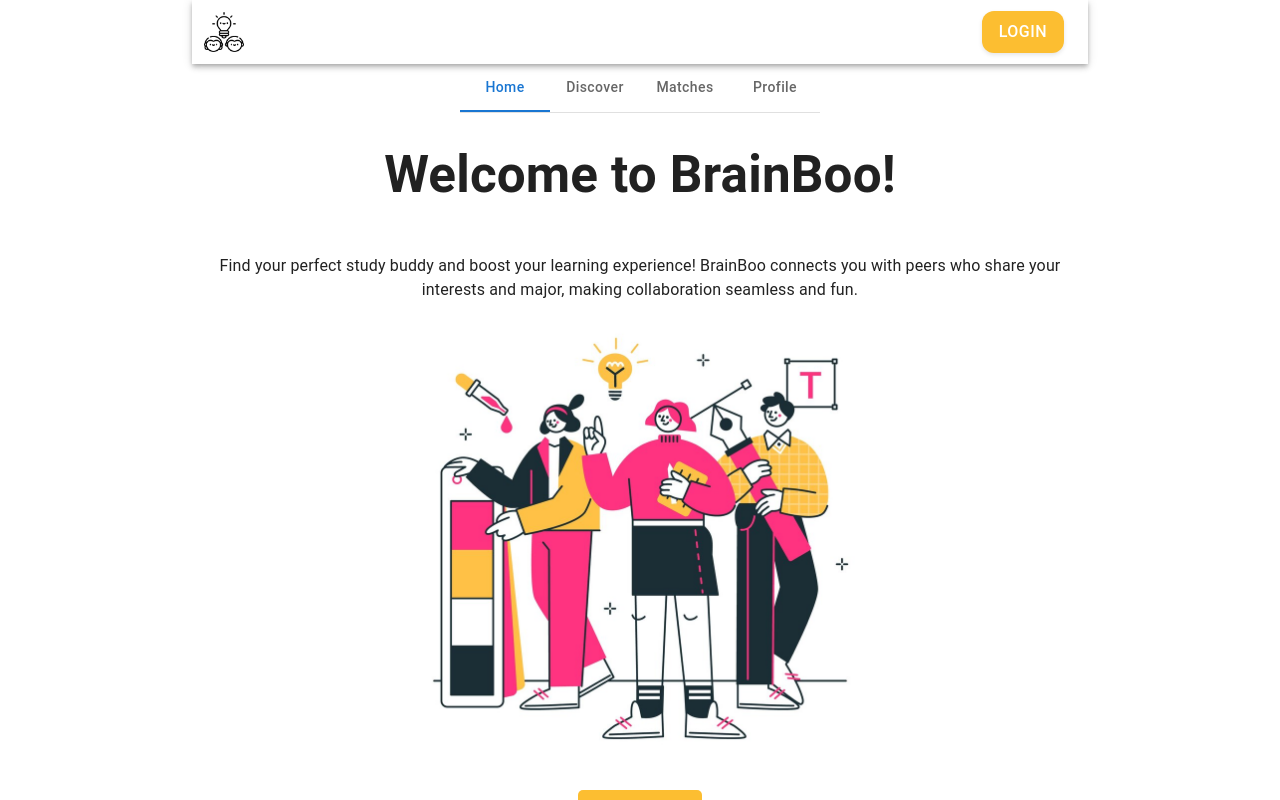
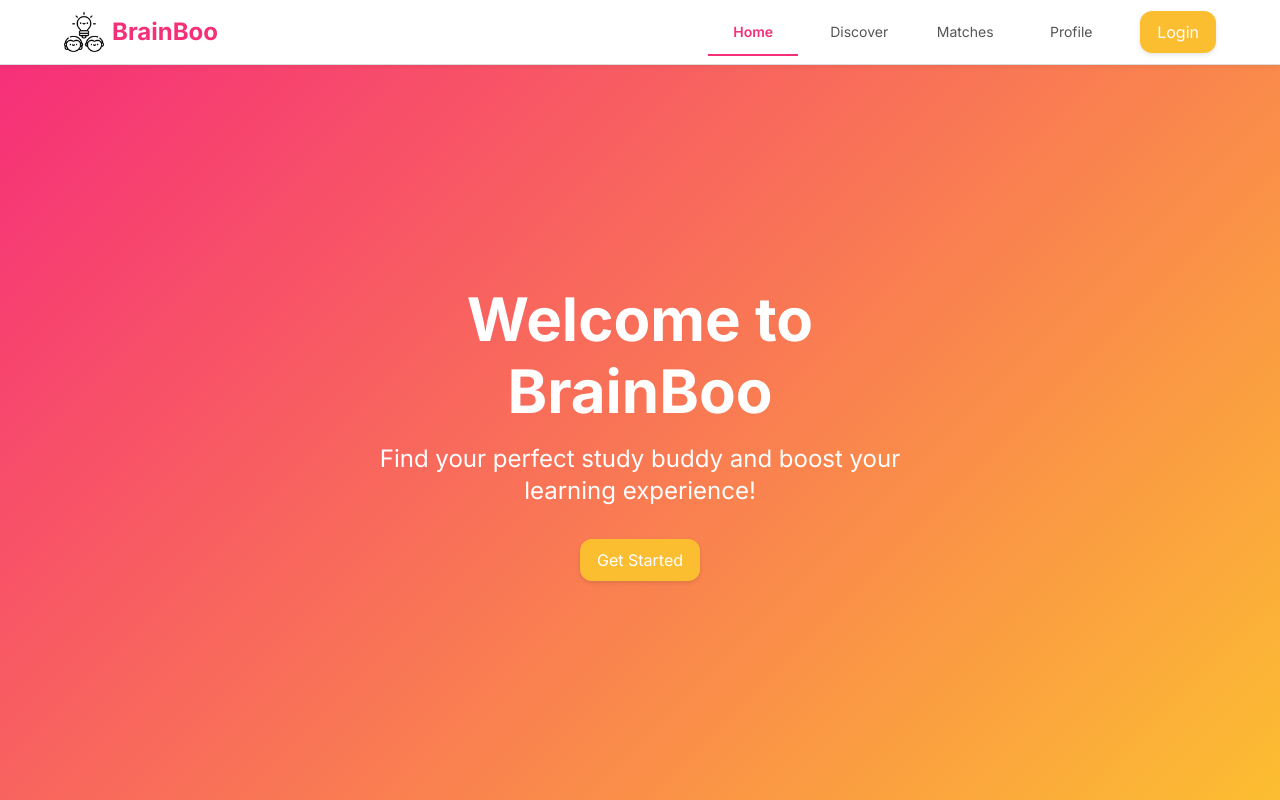
Before and after one commit to benbenbuhben/brainboo, a React (Vite) app in the folder frontend/: page / in a window 1280 px wide. Shown: the top 800 px of the page. Built offline with nearby package versions, Linux system fonts and the light colour scheme; no server answers.

Commit message:
More styling edits

```diff
--- a/frontend/index.html
+++ b/frontend/index.html
@@ -5,6 +5,9 @@
   <meta charset="UTF-8" />
   <link rel="icon" type="image/svg+xml" href="/vite.svg" />
   <meta name="viewport" content="width=device-width, initial-scale=1.0" />
+  <link rel="preconnect" href="https://fonts.googleapis.com" />
+  <link rel="preconnect" href="https://fonts.gstatic.com" crossorigin />
+  <link href="https://fonts.googleapis.com/css2?family=Inter:wght@400;600;700&display=swap" rel="stylesheet" />
 </head>
 
 <body>
--- a/frontend/src/App.jsx
+++ b/frontend/src/App.jsx
@@ -1,15 +1,18 @@
+// src/App.jsx
 import React from 'react';
 import { ThemeProvider, CssBaseline, Box } from '@mui/material';
 import theme from './theme';
 import AppRoutes from './routes';
 
-export function App() {
+export default function App() {
   return (
     <ThemeProvider theme={theme}>
       <CssBaseline />
       <Box
         sx={{
-          maxWidth: '70%',
+          pt: '64px', // Enough to offset the fixed navbar height
+          // or you can do: pt: (theme) => `${theme.mixins.toolbar.minHeight}px`
+          // maxWidth: '70%',
           margin: '0 auto',
           minHeight: '100vh',
         }}
@@ -19,5 +22,3 @@ export function App() {
     </ThemeProvider>
   );
 }
-
-export default App;
--- a/frontend/src/components/ChatModal.jsx
+++ b/frontend/src/components/ChatModal.jsx
@@ -140,7 +140,7 @@ export default function ChatModal({ open, onClose, user, peer }) {
             <div key={index} style={{ textAlign: msg.sender === user.sub ? "right" : "left" }}>
               <Typography
                 style={{
-                  background: msg.sender === user.sub ? "#000000" : "#f1f1f1",
+                  background: msg.sender === user.sub ? "#f62f79" : "#f1f1f1",
                   color: msg.sender === user.sub ? "#ffffff" : "#000000",
                   padding: "5px 10px",
                   borderRadius: "8px",
--- a/frontend/src/components/NavBar.jsx
+++ b/frontend/src/components/NavBar.jsx
@@ -1,20 +1,27 @@
+// src/components/NavBar.jsx
 import React, { useState } from 'react';
-import { AppBar, Toolbar, Button, IconButton, Menu, MenuItem, Avatar } from '@mui/material';
+import {
+  AppBar,
+  Toolbar,
+  Button,
+  IconButton,
+  Menu,
+  MenuItem,
+  Avatar,
+  Typography,
+  Box,
+  Container
+} from '@mui/material';
 import { useAuth0 } from '@auth0/auth0-react';
 import { Link } from 'react-router-dom';
+import TabNav from './TabNav';
 
 export default function NavBar() {
   const { isAuthenticated, loginWithRedirect, logout, user } = useAuth0();
   const [anchorEl, setAnchorEl] = useState(null);
 
-  const handleAvatarClick = (event) => {
-    setAnchorEl(event.currentTarget);
-  };
-
-  const handleMenuClose = () => {
-    setAnchorEl(null);
-  };
-
+  const handleAvatarClick = (event) => setAnchorEl(event.currentTarget);
+  const handleMenuClose = () => setAnchorEl(null);
   const handleLogout = () => {
     handleMenuClose();
     logout({ returnTo: window.location.origin });
@@ -22,24 +29,57 @@ export default function NavBar() {
 
   return (
     <AppBar
-      position="static"
-      sx={{ backgroundColor: '#ffffff' }} // White background for AppBar
+      position="fixed"
+      sx={{
+        backgroundColor: '#ffffff',
+        borderBottom: '1px solid #ddd',
+        boxShadow: '0 2px 4px rgba(0,0,0,0.05)',
+      }}
     >
-      <Toolbar sx={{ justifyContent: 'space-between' }}>
-        {/* Replace BrainBoo title with logo */}
-        <IconButton component={Link} to="/" edge="start" sx={{ p: 0 }}>
+      <Container maxWidth="lg">
+        <Toolbar disableGutters sx={{ display: 'flex', alignItems: 'center' }}>
+          {/* Left: Brand */}
+          <Box
+            component={Link}
+            to="/"
+            sx={{
+              display: 'flex',
+              alignItems: 'center',
+              textDecoration: 'none',
+              gap: 1,
+              mr: 2,
+            }}
+          >
             <img
-            src="/logo.png" // Replace with your logo path
+              src="/logo.png"
               alt="BrainBoo Logo"
-            style={{ height: '40px' }} // Adjust height as needed
+              style={{ height: '40px' }}
             />
-        </IconButton>
+            <Typography
+              variant="h5"
+              sx={{
+                color: '#f62f79',
+                fontWeight: 700,
+              }}
+            >
+              BrainBoo
+            </Typography>
+          </Box>
 
+          {/* Use flexGrow to push tabs & avatar to the right */}
+          <Box sx={{ flexGrow: 1 }} />
+
+          {/* The Tab Navigation - to the left of the avatar */}
+          <TabNav />
+
+          {/* Spacer to separate tabs from avatar/login */}
+          <Box sx={{ width: 24 }} />
+
+          {/* Right: Avatar or Login Button */}
           {isAuthenticated ? (
-          <div>
-            {/* Display the user's avatar on the right */}
-            <IconButton onClick={handleAvatarClick} sx={{ color: '#000000' }}>
-              <Avatar alt={user.name} src={user.picture} />
+            <Box>
+              <IconButton onClick={handleAvatarClick} sx={{ p: 0 }}>
+                <Avatar alt={user?.name} src={user?.picture} />
               </IconButton>
               <Menu
                 anchorEl={anchorEl}
@@ -53,16 +93,26 @@ export default function NavBar() {
                   Logout
                 </MenuItem>
               </Menu>
-          </div>
+            </Box>
           ) : (
-          // Login button with custom styling
             <Button
               onClick={() => loginWithRedirect()}
+              variant="contained"
+              sx={{
+                backgroundColor: '#f62f79',
+                color: '#ffffff',
+                textTransform: 'none',
+                fontWeight: 600,
+                '&:hover': {
+                  backgroundColor: '#e0296a',
+                },
+              }}
             >
               Login
             </Button>
           )}
         </Toolbar>
+      </Container>
     </AppBar>
   );
 }
--- a/frontend/src/components/TabNav.jsx
+++ b/frontend/src/components/TabNav.jsx
@@ -11,18 +11,33 @@ const tabItems = [
 
 export default function TabsNav() {
   const location = useLocation();
-
-  // Determine the current tab index by matching the path.
-  // If no match, default to false (which means no tab selected).
   const currentTab = tabItems.findIndex((tab) => tab.path === location.pathname);
 
   return (
-    <Box sx={{ borderBottom: 1, borderColor: 'divider' }}>
+    <Box>
       <Tabs
         value={currentTab === -1 ? false : currentTab}
-        variant="scrollable"
-        scrollButtons="auto"
-        aria-label="navigation tabs"
+        variant="standard" // or "scrollable"
+        TabIndicatorProps={{ style: { backgroundColor: '#f62f79', height: '2px' } }}
+        sx={{
+          minHeight: '48px',
+          '& .MuiTabs-flexContainer': {
+            gap: 2, // spacing between tabs
+          },
+          '& .MuiTab-root': {
+            textTransform: 'none',
+            fontWeight: 500,
+            color: '#555',
+            px: 1,
+            py: 0,
+          },
+          '& .Mui-selected': {
+            color: '#f62f79',
+            fontWeight: 600,
+          },
+          // Remove bottom border if you want it cleaner
+          borderBottom: 'none !important',
+        }}
       >
         {tabItems.map((tab, index) => (
           <Tab
@@ -30,8 +45,6 @@ export default function TabsNav() {
             label={tab.label}
             component={Link}
             to={tab.path}
-            // Optionally, you can add a sx prop here to further customize the look.
-            sx={{ textTransform: 'none', fontWeight: 'medium' }}
           />
         ))}
       </Tabs>
--- a/frontend/src/components/UserCard.jsx
+++ b/frontend/src/components/UserCard.jsx
@@ -3,13 +3,20 @@ import { Card, Box, CardContent, CardMedia, Chip, Typography } from '@mui/materi
 
 export default function UserCard({ user }) {
   return (
-    <Card sx={{ maxWidth: 500, width: '100%', height: 'auto', margin: '2rem auto', boxShadow: 3 }}>
+    <Card sx={{ maxWidth: 500, width: '100%', margin: '2rem auto', boxShadow: 3 }}>
       <CardMedia
         component="img"
-        height="200"
+        // Remove fixed "height" prop
+        // height="200"
         image={user.profilePicture || 'https://www.gravatar.com/avatar/placeholder'}
         alt={user.name}
-        sx={{ objectFit: 'cover' }}
+        sx={{
+          objectFit: 'contain',    // or 'cover' if you prefer a cropped fill
+          width: '100%',
+          height: 'auto',
+          maxHeight: '300px',      // limit max height so it doesn't blow up the layout
+          backgroundColor: '#f5f5f5',
+        }}
       />
       <CardContent sx={{ padding: 3 }}>
         <Typography gutterBottom variant="h4" component="div">
@@ -20,7 +27,6 @@ export default function UserCard({ user }) {
         </Typography>
         <Typography variant="body1" color="text.secondary" gutterBottom>
           <strong>Bio: </strong> {user.bio || 'No bio available'}
-          <br />
         </Typography>
         <Typography variant="body1" color="text.secondary" gutterBottom>
           <strong>Major:</strong> {user.major || 'N/A'}
@@ -43,7 +49,6 @@ export default function UserCard({ user }) {
             </Typography>
           )}
         </Box>
-
       </CardContent>
     </Card>
   );
--- a/frontend/src/pages/DiscoverPage.jsx
+++ b/frontend/src/pages/DiscoverPage.jsx
@@ -21,26 +21,36 @@ export default function DiscoverPage() {
   }
 
   if (!discoverUsers || discoverUsers.length === 0 || currentIndex >= discoverUsers.length) {
-    return <Typography
-      style={{ display: 'flex', flexDirection: 'column', alignItems: 'center', justifyContent: 'center', textAlign: 'center' }}
-    >No more potential study partners found!</Typography>;
+    return (
+      <Typography
+        style={{ textAlign: 'center' }}
+      >
+        No more potential study partners found!
+      </Typography>
+    );
   }
 
   const currentUser = discoverUsers[currentIndex];
 
   const handleSwipe = async (liked) => {
     setIsSubmitting(true);
-    // Submit the swipe action:
     submitSwipe({ swipeeId: currentUser._id, liked });
-
-    await sleep(1000); // Simulate network delay
+    await sleep(1000);
     setIsSubmitting(false);
-    // Move to the next user:
     setCurrentIndex((prev) => prev + 1);
   };
 
   return (
-    <Box sx={{ display: 'flex', flexDirection: 'column', alignItems: 'center' }}>
+    // Use full height (minus navbar) & center content
+    <Box
+      sx={{
+        display: 'flex',
+        flexDirection: 'column',
+        minHeight: 'calc(100vh - 64px)',
+        alignItems: 'center',
+        justifyContent: 'center',
+      }}
+    >
       {isSubmitting ? (
         <Box sx={{ display: 'flex', flexDirection: 'column', alignItems: 'center', gap: 2 }}>
           <CircularProgress />
@@ -53,9 +63,8 @@ export default function DiscoverPage() {
             <Button
               variant="outlined"
               onClick={() => handleSwipe(false)}
-              disabled={isSubmitting}
               sx={{
-                borderColor: "#000000 !important" ,
+                borderColor: "#000000 !important",
                 backgroundColor: "#ffffff !important",
                 color: "#000000 !important",
                 display: "flex",
@@ -73,7 +82,6 @@ export default function DiscoverPage() {
             <Button
               variant="contained"
               onClick={() => handleSwipe(true)}
-              disabled={isSubmitting}
               sx={{
                 backgroundColor: "#f62f79 !important",
                 color: "#ffffff !important",
--- a/frontend/src/pages/LandingPage.jsx
+++ b/frontend/src/pages/LandingPage.jsx
@@ -1,13 +1,87 @@
+// src/pages/LandingPage.jsx
 import { Link } from 'react-router-dom';
+import { Box, Typography, Button, Container, Grid } from '@mui/material';
 
 export default function LandingPage() {
   return (
-    <div style={{ display: 'flex', flexDirection: 'column', alignItems: 'center', justifyContent: 'center',  textAlign: 'center' }}>
-      <h1>Welcome to BrainBoo!</h1>
-      <p>Find your perfect study buddy and boost your learning experience! BrainBoo connects you with peers who share your interests and major, making collaboration seamless and fun.</p>
-      <img src="/landing.jpg" alt="BrainBoo Landing" style={{ maxWidth: '50%', height: 'auto' }} />
-      <br />
-      <Link to="/login" style={{ padding: '10px 20px',  backgroundColor: '#fcbe31', color: '#fff', textDecoration: 'none', borderRadius: '5px' }}>Get Started</Link>
-    </div>
+    <>
+      {/* HERO SECTION */}
+      <Box
+        sx={{
+          width: '100%',
+          minHeight: 'calc(100vh - 64px)', // Full height minus a ~64px fixed navbar
+          background: 'linear-gradient(135deg, #f62f79 0%, #fcbe31 100%)',
+          display: 'flex',
+          flexDirection: 'column',
+          alignItems: 'center',
+          justifyContent: 'center',
+        }}
+      >
+        {/* Centered hero text */}
+        <Box sx={{ textAlign: 'center', color: '#ffffff', maxWidth: 600, mx: 'auto', p: 2 }}>
+          <Typography variant="h2" sx={{ fontWeight: 700, mb: 2 }}>
+            Welcome to BrainBoo
+          </Typography>
+          <Typography variant="h5" sx={{ mb: 4 }}>
+            Find your perfect study buddy and boost your learning experience!
+          </Typography>
+          <Button
+            component={Link}
+            to="/login"
+            variant="contained"
+            sx={{
+              backgroundColor: '#ffffff',
+              color: '#f62f79',
+              fontWeight: 700,
+              textTransform: 'none',
+              px: 4,
+              py: 1.5,
+              borderRadius: '8px',
+              '&:hover': {
+                backgroundColor: '#f0f0f0',
+              },
+            }}
+          >
+            Get Started
+          </Button>
+        </Box>
+      </Box>
+
+      {/* SECONDARY CONTENT SECTION */}
+      <Box
+        sx={{
+          width: '100%',
+          py: 8, // Some vertical padding
+        }}
+      >
+        <Container maxWidth="lg">
+          <Grid container spacing={4} alignItems="center">
+            {/* Left Column: Text */}
+            <Grid item xs={12} md={6}>
+              <Typography variant="h4" sx={{ fontWeight: 600, mb: 3, color: '#fcbe31' }}>
+                How BrainBoo Works
+              </Typography>
+              <Typography variant="body1" sx={{ color: '#1b2e35', mb: 4 }}>
+                BrainBoo connects you with peers who share your interests and major,
+                making collaboration seamless and fun.
+                <br />
+                No more searching endlessly for the perfect study partner!
+              </Typography>
+            </Grid>
+
+            {/* Right Column: Image */}
+            <Grid item xs={12} md={6}>
+              <Box sx={{ textAlign: 'center' }}>
+                <img
+                  src="/landing.jpg"
+                  alt="Funny BrainBoo"
+                  style={{ maxWidth: '100%', borderRadius: '8px' }}
+                />
+              </Box>
+            </Grid>
+          </Grid>
+        </Container>
+      </Box>
+    </>
   );
 }
--- a/frontend/src/routes.jsx
+++ b/frontend/src/routes.jsx
@@ -12,18 +12,18 @@ function Layout() {
         display: 'flex',
         flexDirection: 'column',
         minHeight: '100vh',
-        alignItems: 'center', // Center horizontally
-        width: '100%', // Full width within the parent (70% from App.jsx)
+        alignItems: 'center',
+        width: '100%',
       }}
     >
       <NavBar />
-      <TabNav />
       <Box sx={{ flexGrow: 1, width: '100%' }}>
         <Outlet />
       </Box>
     </Box>
   );
 }
+
 
 function ProtectedPages() {
   return (
--- a/frontend/src/theme.js
+++ b/frontend/src/theme.js
@@ -3,12 +3,15 @@ import { createTheme } from '@mui/material/styles';
 const theme = createTheme({
   palette: {
     primary: {
-      main: '#1976d2',
+      main: '#f62f79',
     },
     secondary: {
       main: '#dc004e',
     },
   },
+  typography: {
+    fontFamily: '"Inter", "Helvetica", "Arial", sans-serif',
+  },
 });
 
 export default theme;
```
Also changed, not shown: 2 other files (tests, documents, lock files or other folders). Lines whose indentation alone changed are shown as unchanged.
